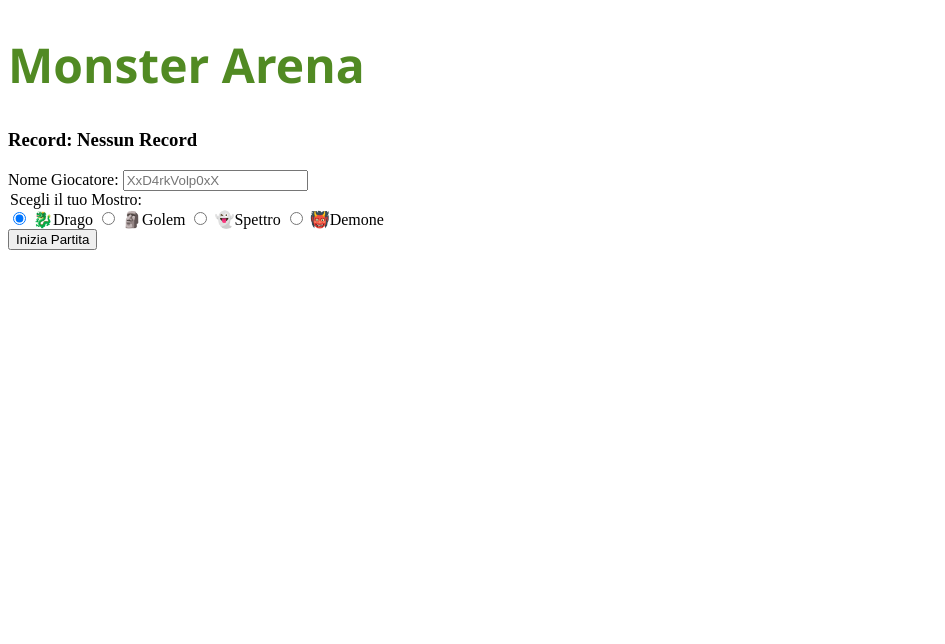
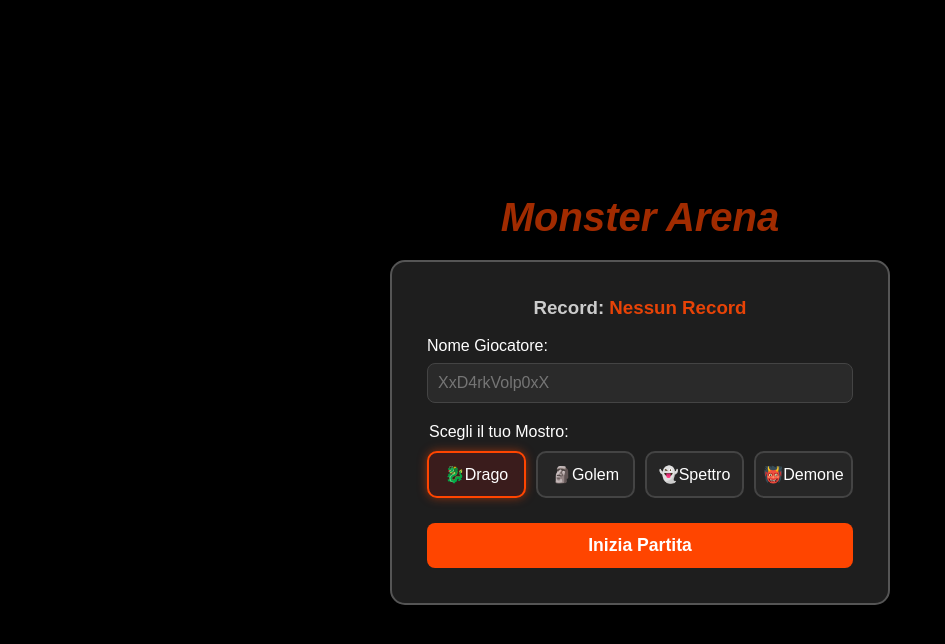
Before and after one commit to ManuMk7/Monster-Arena-, a website: page client/index.html in a window 1280 px wide. Shown: the whole page, without its empty margins (0-945 px from the left). Drawn offline with Linux system fonts and the light colour scheme.

Commit message:
file iniziale css per index

```diff
--- a/client/css/style.css
+++ b/client/css/style.css
@@ -1,5 +1,113 @@
-h1{
-    color: #518a23;
-    font-family:'Segoe UI', Tahoma, Geneva, Verdana, sans-serif;
-    font-size: 3em;
+body {
+    margin: 0;
+    min-height: 100vh;
+    display: flex;
+    flex-direction: column;
+    justify-content: center;
+    align-items: center;
+    background-color: #000000;
+    color: white;
+    font-family: sans-serif;
 }
+
+#header h1 {
+    margin-top: 0;
+    margin-bottom: 20px;
+    text-align: center;
+    font-size: 2.5em;
+    font-style: italic;
+    color: #ff4400a1;
+}
+
+
+#setup {
+    width: 100%;
+    max-width: 500px;
+    padding: 35px;
+    border: 2px solid #555;
+    border-radius: 15px;
+    background-color: #1e1e1e;
+    box-sizing: border-box;
+}
+
+.record-box h3 {
+    margin-top: 0;
+    text-align: center;
+    color: #ccc;
+}
+
+.record-box h3 span {
+    color: #e74307;
+}
+
+.input-group {
+    display: flex;
+    flex-direction: column;
+    gap: 8px;
+    margin-bottom: 20px;
+}
+
+.input-group input {
+    padding: 10px;
+    border: 1px solid #444;
+    border-radius: 8px;
+    background-color: #2a2a2a;
+    color: white;
+    font-size: 1em;
+}
+
+.avatar-selection {
+    margin-bottom: 25px;
+}
+
+.avatar-option input[type="radio"] {
+    display: none;
+}
+
+.avatar-grid {
+    display: grid;
+    grid-template-columns: repeat(4, 1fr);
+    gap: 10px;
+    margin-top: 10px;
+}
+
+.avatar-card {
+    display: flex;
+    flex-direction: column;
+    align-items: center;
+    justify-content: center;
+    padding: 12px 5px;
+    border: 2px solid #444;
+    border-radius: 10px;
+    background-color: #262626;
+    cursor: pointer;
+    font-size: 1rem;
+    transition: 0.2s;
+}
+
+.avatar-card:hover {
+    border-color: #888;
+}
+
+.avatar-option input[type="radio"]:checked + .avatar-card {
+    border-color: #ff4500;
+    background-color: #3a1c1c;
+    box-shadow: 0 0 10px rgba(255, 69, 0, 0.5);
+}
+
+button[type="submit"] {
+    width: 100%;
+    padding: 12px;
+    border: none;
+    border-radius: 8px;
+    background-color: #ff4500;
+    color: white;
+    font-size: 1.1rem;
+    font-weight: bold;
+    cursor: pointer;
+    transition: background-color 0.2s;
+}
+
+button[type="submit"]:hover {
+    background-color: #e03e00;
+}
```
